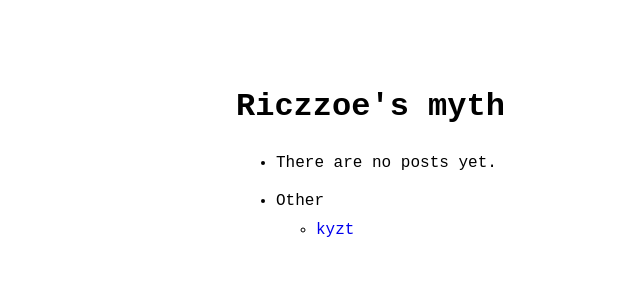
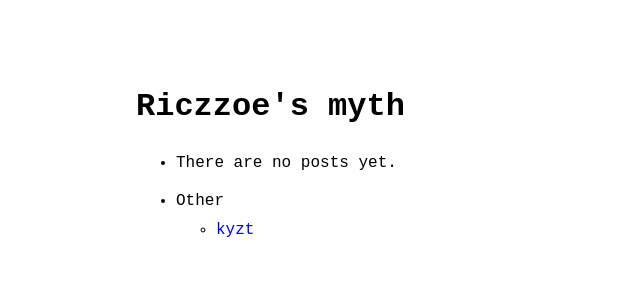
Before and after one commit to Riczzoe/Riczzoe.github.io, a Jekyll site: the page built from index.md, in a window 1280 px wide. Shown: the top 300 px of the page, without its empty margins (84-724 px from the left). Built offline with Jekyll 4.4.1, drawn with Linux system fonts in a browser that asks for light colours.

Commit message:
Change page width to 840 px

```diff
--- a/_sass/no-style-please.scss
+++ b/_sass/no-style-please.scss
@@ -46,7 +46,8 @@ li { margin: 0.4rem 0; }
 *:target { background: yellow; }
 
 .w {
-  max-width: 640px;
+  // max-width: 640px;
+  max-width: 840px;
   margin: 0 auto;
   padding: 4rem 2rem;
 }
```
